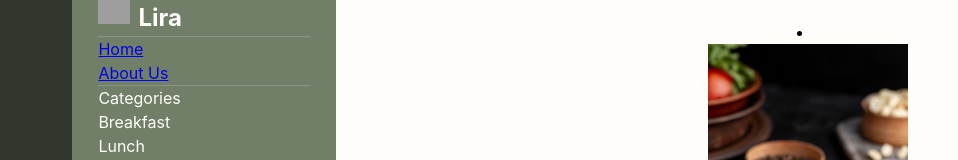
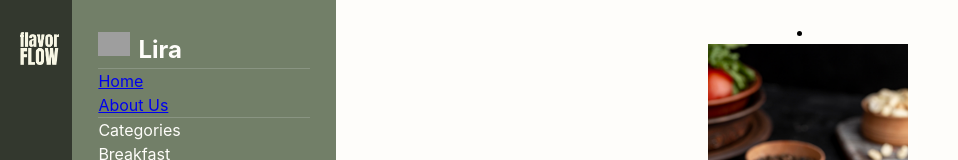
Before and after one commit to clasei/flavorflow, a React (Vite) app: page / in a window 1280 px wide. Shown: the top 160 px of the page, without its empty margins (0-958 px from the left). Built offline with nearby package versions, Linux system fonts and the light colour scheme; grey boxes are pictures that could not be loaded.

Commit message:
css fixes

```diff
--- a/src/App.css
+++ b/src/App.css
@@ -83,6 +83,7 @@ body{
   color: var(--color-neutral500);
   overflow: hidden;
   flex-shrink: 0;
+
 }
 
 .sidebar section {
@@ -96,12 +97,18 @@ body{
   border-top: 0.2px solid var(--color-primary400);
 }
 
+.logoImg{
+  width: 60%;
+}
+
 .sidebarIcons {
+  padding-top: 32px;
   width: 72px;
   background-color: var(--color-secundary500);
 }
 
 .sidebarText {
+  padding-top: 32px;
   width: 264px;
   background-color: var(--color-primary500);
 }
--- a/src/components/Sidebar.jsx
+++ b/src/components/Sidebar.jsx
@@ -5,6 +5,7 @@ import About from "../pages/About.jsx"
 import Navbar from "./NavBar.jsx"
 
 import profileImg from "../assets/icons/profile.svg";
+import logoImg from "../assets/icons/logo.png";
 
 
 function Sidebar() {
@@ -12,8 +13,10 @@ function Sidebar() {
 
     <div className="sidebar" id="">
 
-      <div className="sidebarIcons">
-
+    <div className="sidebarIcons">
+    <section className="sidebarProfileXs">
+        <img className="logoImg" src={logoImg} alt="" />
+      </section>
       </div>
 
 
```
Also changed, not shown: src/assets/icons/logo.png (added).
